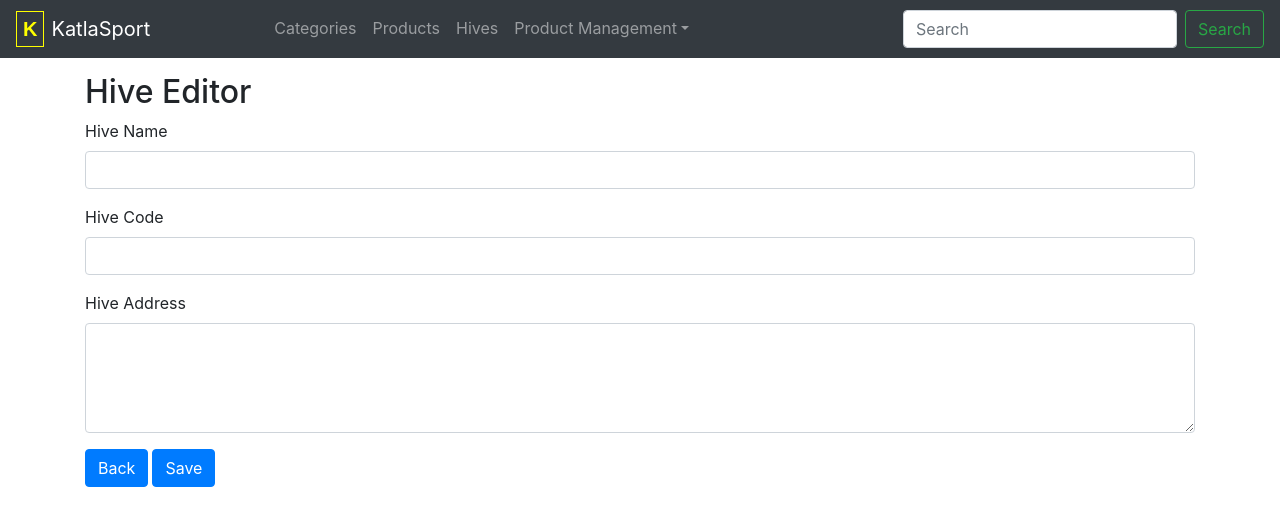
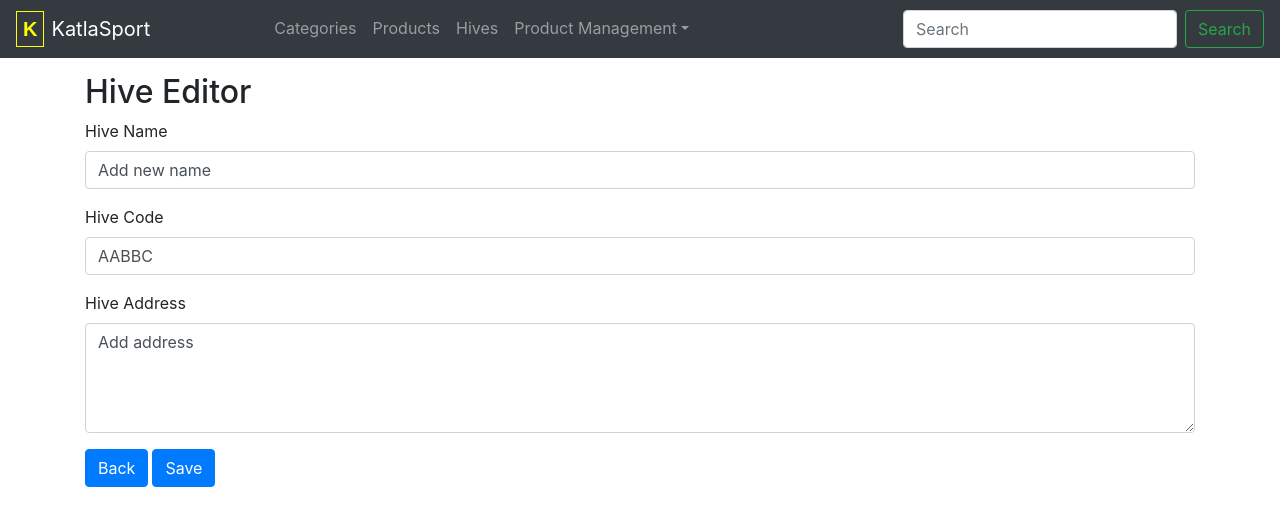
Before and after one commit to alexander-rykov/katla-sport, an Angular app in the folder KatlaSportNg/: page /hive in a window 1280 px wide. Shown: the top 526 px of the page. Built offline with nearby package versions, Linux system fonts and the light colour scheme.

Commit message:
continue

```diff
--- a/KatlaSportNg/src/app/hive-management/forms/hive-form.component.html
+++ b/KatlaSportNg/src/app/hive-management/forms/hive-form.component.html
@@ -6,23 +6,19 @@
       <input type="text" class="form-control" id="id" aria-describedby="idLabel" [(ngModel)]="hive.id" name="id" #id="ngModel"
         readonly>
     </div>
-
     <div class="form-group">
       <label for="name" id="nameLabel">Hive Name</label>
       <input type="text" class="form-control" id="name" aria-describedby="nameLabel" minlength="4" maxlength="60"
         required [(ngModel)]="hive.name" name="name" #name="ngModel">
-
       <div *ngIf="name.invalid && (name.dirty || name.touched)" class="alert alert-danger">
         <div *ngIf="name.errors.required">Hive Name is required.</div>
         <div *ngIf="name.errors.minlength">Hive Name must be at least 4 characters long.</div>
       </div>
     </div>
-
     <div class="form-group">
       <label for="code" id="codeLabel">Hive Code</label>
       <input type="text" class="form-control" id="code" aria-describedby="codeLabel" minlength="5" maxlength="5"
         required [(ngModel)]="hive.code" name="code" #code="ngModel">
-
       <div *ngIf="code.invalid && (code.dirty || code.touched)" class="alert alert-danger">
         <div *ngIf="code.errors.required">Hive Code is required.</div>
         <div *ngIf="code.errors.minlength">Hive code must be at least 5 characters long.</div>
--- a/KatlaSportNg/src/app/hive-management/forms/hive-form.component.ts
+++ b/KatlaSportNg/src/app/hive-management/forms/hive-form.component.ts
@@ -10,7 +10,7 @@ import { Hive } from '../models/hive';
 })
 export class HiveFormComponent implements OnInit {
 
-  hive = new Hive(0, "", "", "", false, "");
+  hive = new Hive(0, "Add new name", "AABBC", "Add address", false, "");
   existed = false;
 
   constructor(
@@ -37,10 +37,12 @@ export class HiveFormComponent implements OnInit {
 
   onSubmit() {
     if (this.existed) {
-      this.hiveService.updateHive(this.hive).subscribe(c => this.navigateToHives);
+      this.hiveService.updateHive(this.hive)
+      .subscribe(c => this.navigateToHives);
     }
     else {
-      this.hiveService.addHive(this.hive).subscribe(c => this.navigateToHives);
+      this.hiveService.addHive(this.hive)
+      .subscribe(c => this.navigateToHives);
     }
   }
 
```
Also changed, not shown: 1 other file (tests, documents, lock files or other folders).
